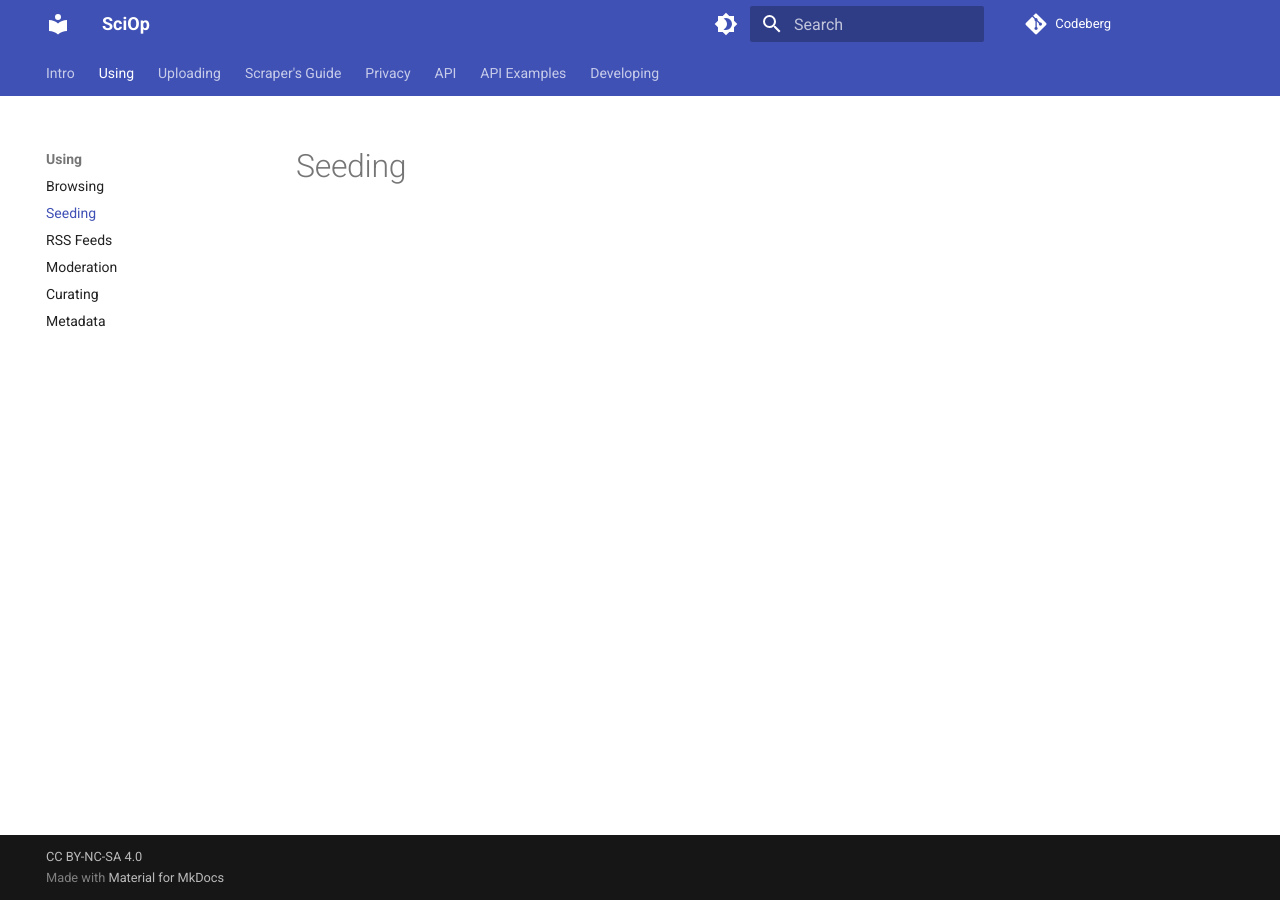
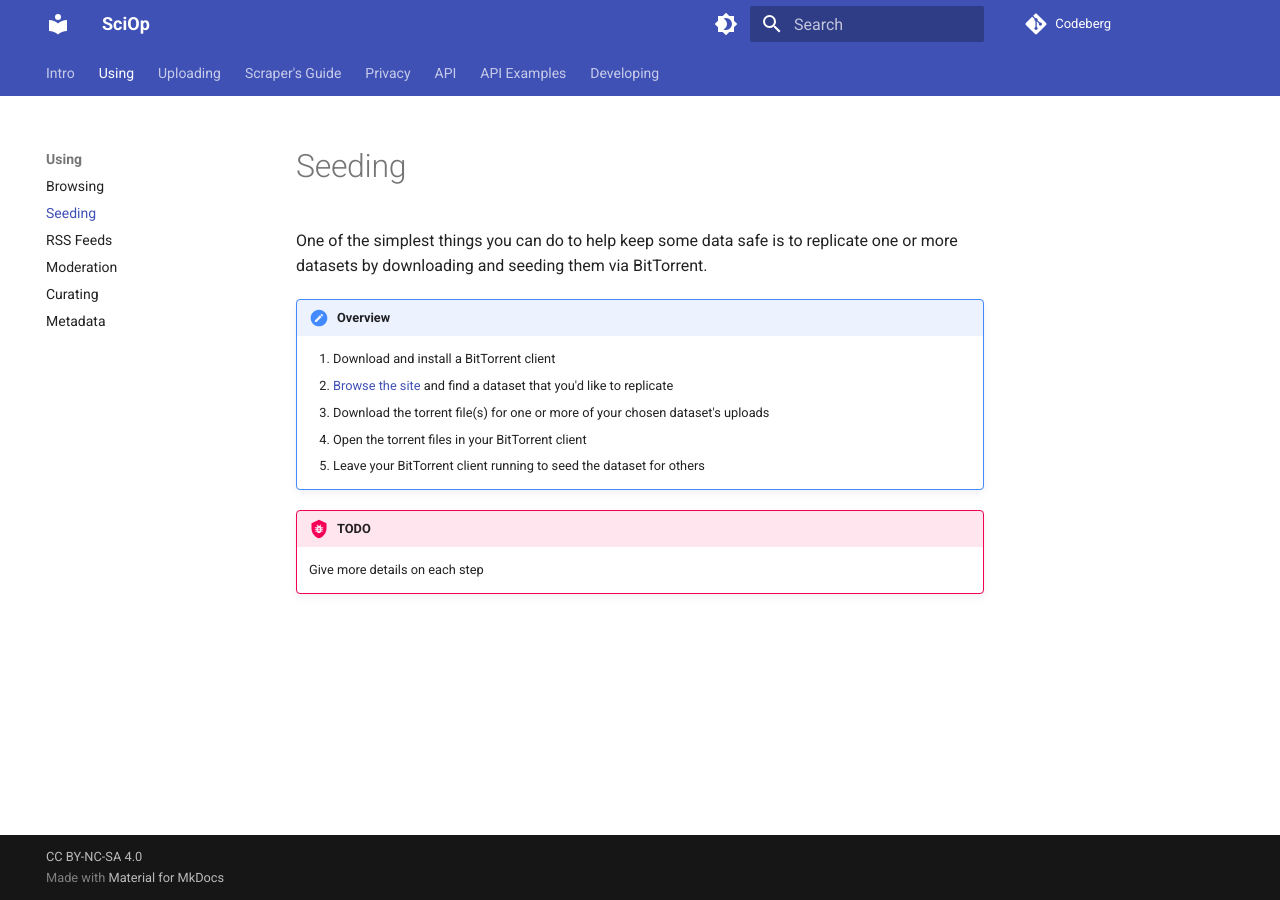
Before and after one commit to p2p-ld/sciop, an MkDocs documentation site: the page built from docs/using/seeding.md, in a window 1280 px wide. Built offline with MkDocs 1.6.1 and Material for MkDocs 9.7.7, drawn with Linux system fonts in a browser that asks for light colours.

Commit message:
add minimal seeding doc

```diff
--- a/docs/using/seeding.md
+++ b/docs/using/seeding.md
@@ -1 +1,15 @@
 # Seeding
+
+One of the simplest things you can do to help keep some data safe
+is to replicate one or more datasets
+by downloading and seeding them via BitTorrent.
+
+!!! note "Overview"
+	1. Download and install a BitTorrent client
+	2. [Browse the site](browsing.md) and find a dataset that you'd like to replicate
+	3. Download the torrent file(s) for one or more of your chosen dataset's uploads
+	4. Open the torrent files in your BitTorrent client
+	5. Leave your BitTorrent client running to seed the dataset for others
+
+!!! bug "TODO"
+	Give more details on each step
--- a/mkdocs.yml
+++ b/mkdocs.yml
@@ -64,5 +64,7 @@ theme:
 site_url: https://sciop.net/docs/
 
 markdown_extensions:
+  - admonition
+  - pymdownx.details
   - pymdownx.snippets:
       base_path: ["docs/"]
```
